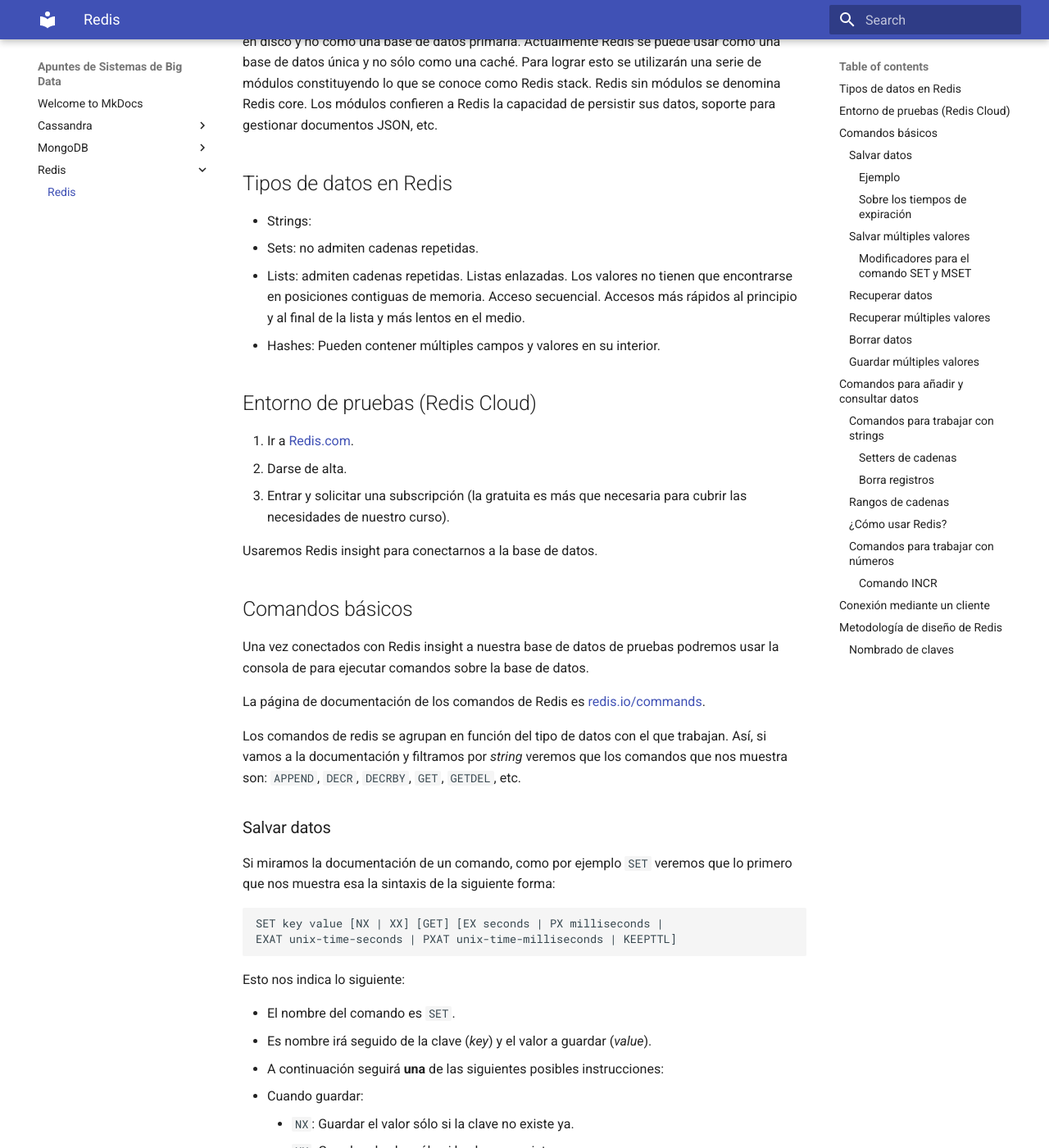
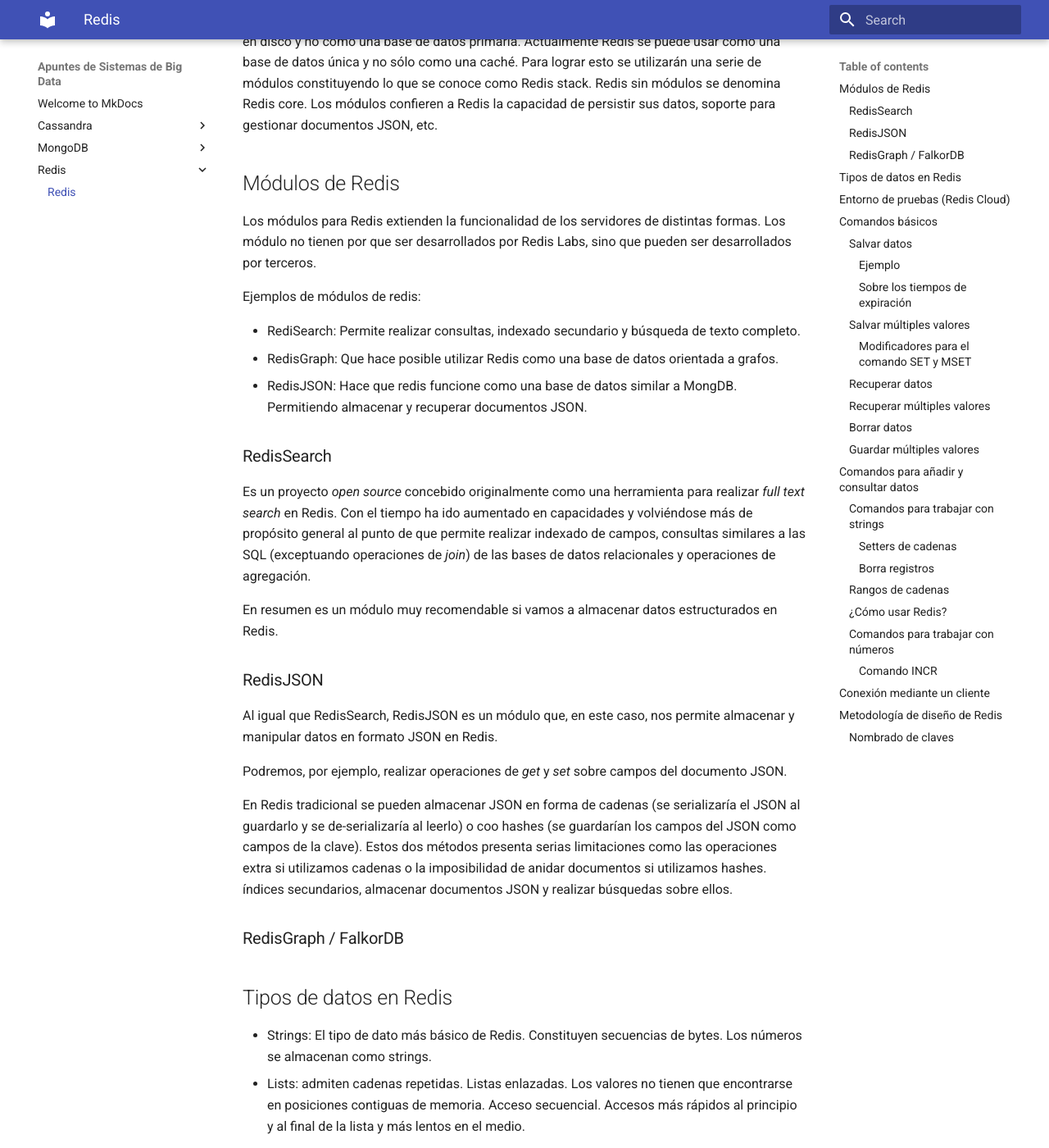
Before and after one commit to mmourazos/SBD, an MkDocs documentation site: the page built from docs/Redis/00 - Redis.md, in a window 1280 px wide and 1400 px high, scrolled down 318 px. Shown: the whole window at 82% size. Built offline with MkDocs 1.6.1 and Material for MkDocs 9.7.7, drawn with Linux system fonts in a browser that asks for light colours; some of the changed text lies outside the part shown.

Commit message:
Apuntos sobre los módulos

```diff
--- a/docs/Redis/00 - Redis.md
+++ b/docs/Redis/00 - Redis.md
@@ -8,12 +8,45 @@
 
 Al tratarse de un sistema en memoria es lógico que se usase como caché de una base de datos en disco y no como una base de datos primaria. Actualmente Redis se puede usar como una base de datos única y no sólo como una caché. Para lograr esto se utilizarán una serie de módulos constituyendo lo que se conoce como Redis stack. Redis sin módulos se denomina Redis core. Los módulos confieren a Redis la capacidad de persistir sus datos, soporte para gestionar documentos JSON, etc.
 
+## Módulos de Redis
+
+Los módulos para Redis extienden la funcionalidad de los servidores de distintas formas. Los módulo
+no tienen por que ser desarrollados por Redis Labs, sino que pueden ser desarrollados por terceros.
+
+Ejemplos de módulos de redis:
+
+* RediSearch: Permite realizar consultas, indexado secundario y búsqueda de texto completo.
+* RedisGraph: Que hace posible utilizar Redis como una base de datos orientada a grafos.
+* RedisJSON: Hace que redis funcione como una base de datos similar a MongDB. Permitiendo almacenar
+y recuperar documentos JSON.
+
+### RedisSearch
+
+Es un proyecto *open source* concebido originalmente como una herramienta para realizar *full text search* en Redis. Con el tiempo ha ido aumentado en capacidades y volviéndose más de propósito general al punto de que permite realizar indexado de campos, consultas similares a las SQL (exceptuando operaciones de *join*) de las bases de datos relacionales y operaciones de agregación.
+
+En resumen es un módulo muy recomendable si vamos a almacenar datos estructurados en Redis.
+
+### RedisJSON
+
+Al igual que RedisSearch, RedisJSON es un módulo que, en este caso, nos permite almacenar y manipular datos en formato JSON en Redis.
+
+Podremos, por ejemplo, realizar operaciones de *get* y *set* sobre campos del documento JSON.
+
+En Redis tradicional se pueden almacenar JSON en forma de cadenas (se serializaría el JSON al guardarlo
+y se de-serializaría al leerlo) o coo hashes (se guardarían los campos del JSON como campos de la
+clave). Estos dos métodos presenta serias limitaciones como las operaciones extra si utilizamos
+cadenas o la imposibilidad de anidar documentos si utilizamos hashes.
+índices secundarios, almacenar documentos JSON y realizar búsquedas sobre ellos.
+
+### RedisGraph / FalkorDB
+
 ## Tipos de datos en Redis
 
-* Strings:
-* Sets: no admiten cadenas repetidas.
+* Strings: El tipo de dato más básico de Redis. Constituyen secuencias de bytes. Los números se almacenan como strings.
 * Lists: admiten cadenas repetidas. Listas enlazadas. Los valores no tienen que encontrarse en posiciones contiguas de memoria. Acceso secuencial. Accesos más rápidos al principio y al final de la lista y más lentos en el medio.
-* Hashes: Pueden contener múltiples campos y valores en su interior.
+* Sets: Constituyen colecciones no ordenadas de cadenas. No admiten cadenas repetidas.
+* Sorted sets: Almacenan una serie de elementos ordenados. Cada elemento tiene un valor asociado que se utiliza para ordenar los elementos. No admiten elementos repetidos.
+* Hashes: Pueden contener múltiples campos y valores en su interior. Se almacenan en forma de pares "clave" "valor" asociados a una única clave principal. Se asemejan a los objetos JSON o structs de C.
 
 ## Entorno de pruebas (Redis Cloud)
 
@@ -255,3 +288,12 @@
 * ¿Habrá que tener en cuenta algún aspecto de la lógica interna de la aplicación?
 
 ### Nombrado de claves
+
+En el contexto de Redis es común nombrar las claves con dos o más campos, separando la parte que
+constituye el identificador de la parte que nos indica qué almacenamos. Estas partes se suelen
+separar por `:`. De este modo, si queremos almacenar las *reviews* de los usuarios podríamos usar
+una clave de la forma: `users:reviews:<id>`. Donde `<id>` podría ser un "número" o un valor numérico
+que identifique unívocamente a una *review*.
+
+Hash = Json. No se pueden anidar. Un hash está constituido por pares clave valor donde los valores
+sólo pueden ser strings.
```
